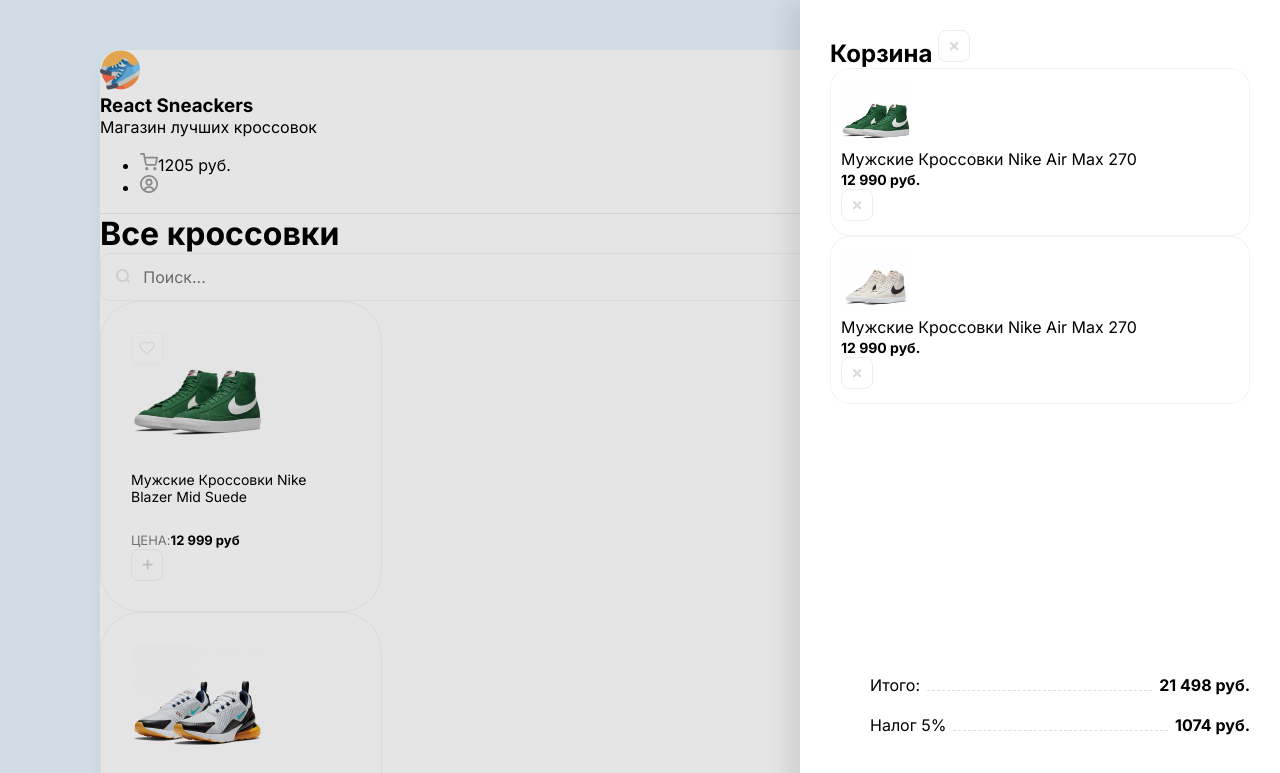
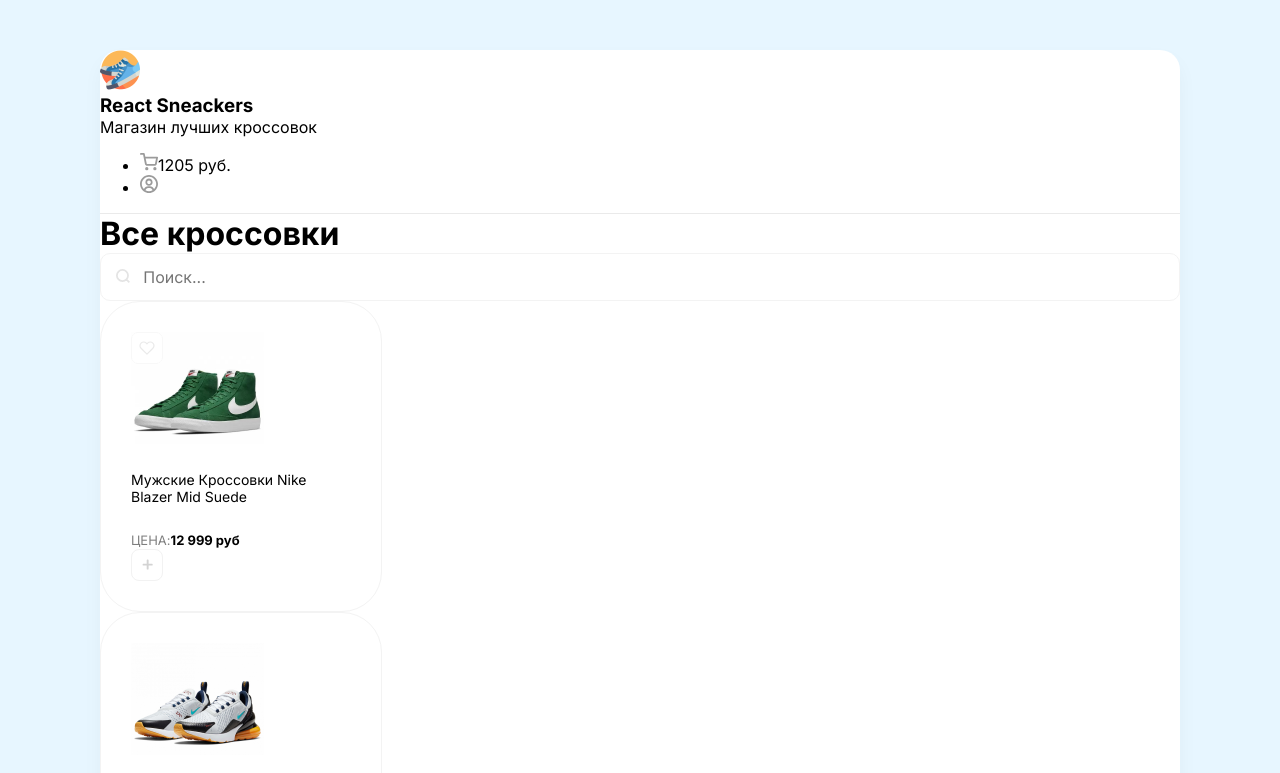
Before and after one commit to MikeSaburov/react-sneakers-shop, a React (Create React App) app: page / in a window 1280 px wide. Shown: the top 773 px of the page. Built offline with nearby package versions, Linux system fonts and the light colour scheme.

Commit message:
Создал компонент Card

```diff
--- a/src/App.js
+++ b/src/App.js
@@ -1,7 +1,9 @@
+import Card from './components/Card';
+
 function App() {
   return (
     <div className="wrapper clear">
-      <aside className="overlay">
+      <aside style={{ display: 'none' }} className="overlay">
         <div className="drawer">
           <h2 className=" d-flex justify-between mb-30 ">
             Корзина{' '}
@@ -108,33 +110,8 @@
             <input type="text" placeholder="Поиск..." />
           </div>
         </div>
-        <div className="d-flex">
-          <div className="card">
-            <div className="favorite">
-              <img src="/img/unfavorites.svg" alt="Не в закладках" />
-            </div>
-            <img
-              width={133}
-              height={112}
-              src="img/sneakers/1.jpg"
-              alt="Кроссовки"
-            />
-            <h5>Мужские Кроссовки Nike Blazer Mid Suede</h5>
-            <div className="d-flex justify-between align-center">
-              <div className="d-flex flex-column ">
-                <span>Цена:</span>
-                <b>12 999 руб</b>
-              </div>
-              <button className="button">
-                <img
-                  width={11}
-                  height={11}
-                  src="/img/plus.svg"
-                  alt="Добавить"
-                />
-              </button>
-            </div>
-          </div>
+        <div className="d-flex justify-between">
+          <Card />
           <div className="card">
             <img
               width={133}
--- /dev/null
+++ b/src/components/Card.js
@@ -0,0 +1,22 @@
+const Card = () => {
+  return (
+    <div className="card">
+      <div className="favorite">
+        <img src="/img/unfavorites.svg" alt="Не в закладках" />
+      </div>
+      <img width={133} height={112} src="img/sneakers/1.jpg" alt="Кроссовки" />
+      <h5>Мужские Кроссовки Nike Blazer Mid Suede</h5>
+      <div className="d-flex justify-between align-center">
+        <div className="d-flex flex-column ">
+          <span>Цена:</span>
+          <b>12 999 руб</b>
+        </div>
+        <button className="button">
+          <img width={11} height={11} src="/img/plus.svg" alt="Добавить" />
+        </button>
+      </div>
+    </div>
+  );
+};
+
+export default Card;
```
